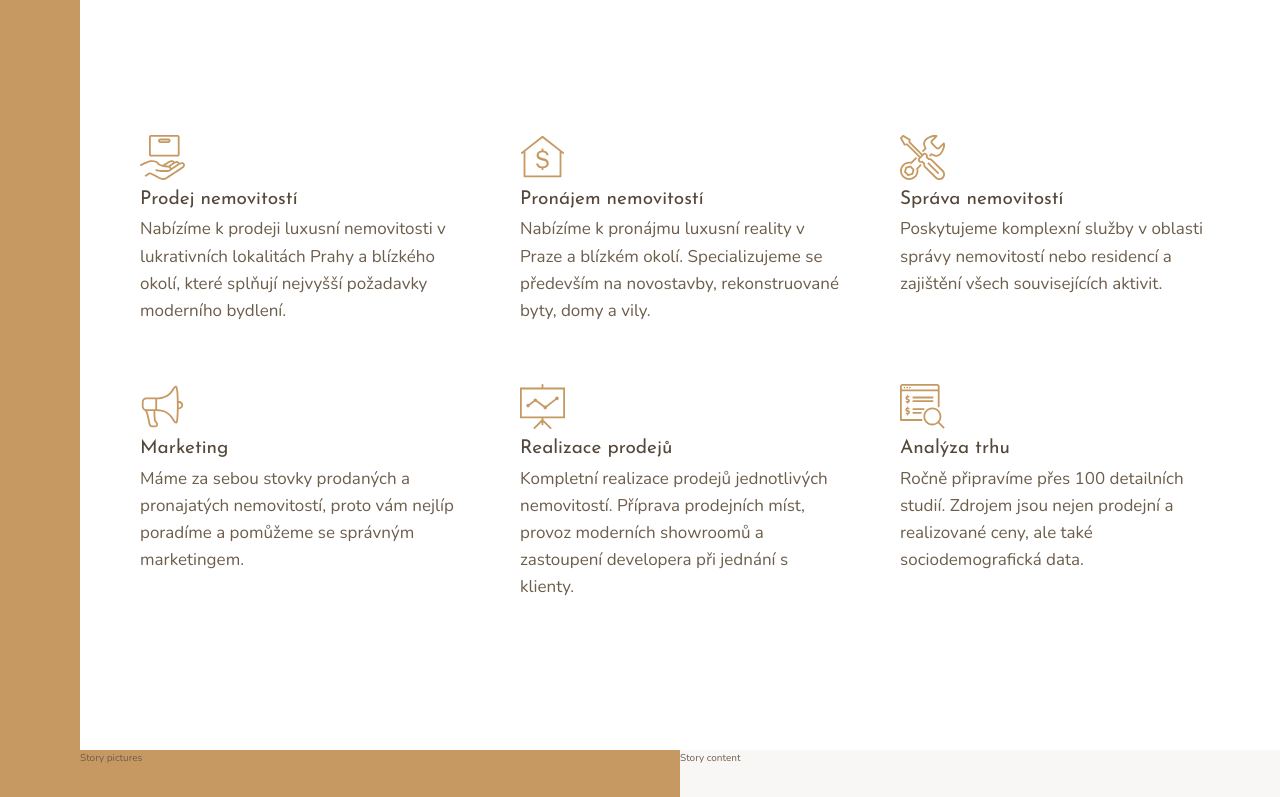
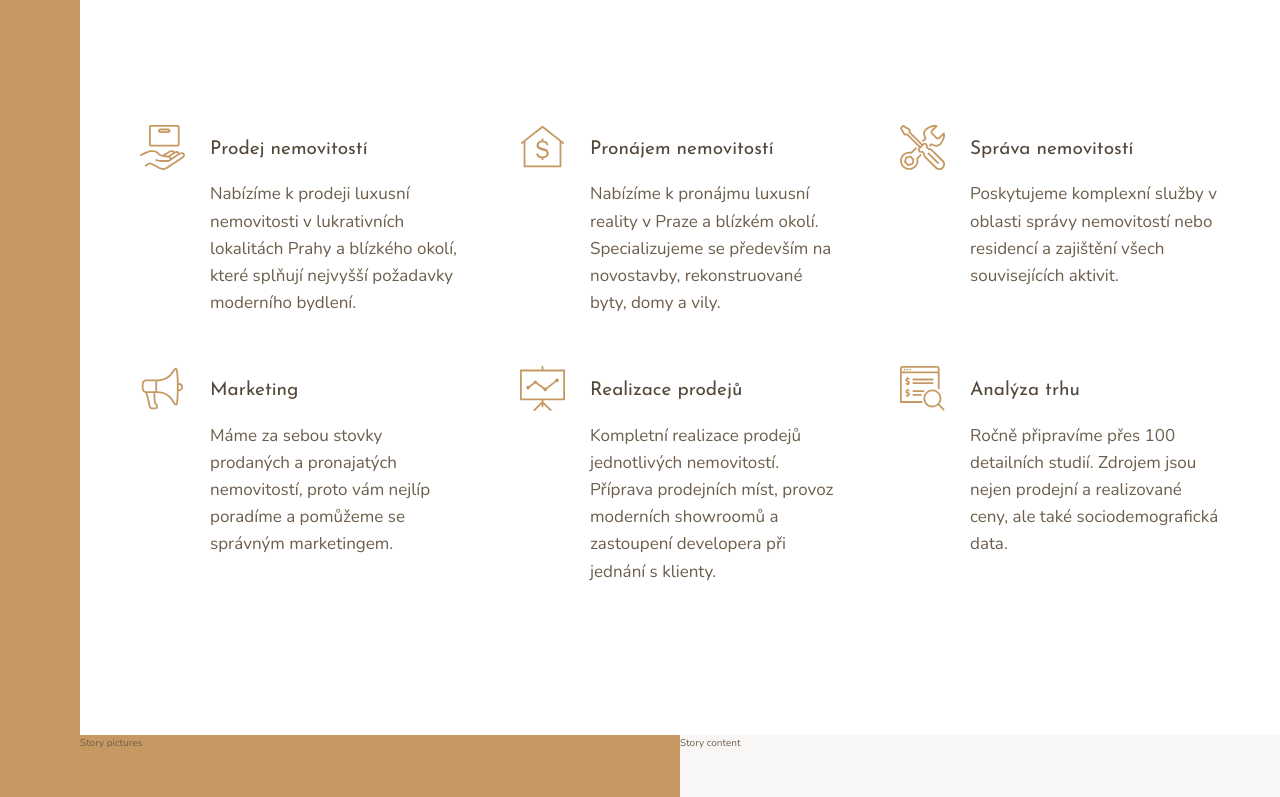
Before and after one commit to skewnity/estate-prague, a website: page index.html in a window 1280 px wide. Shown: the part 655-1452 px from the top of the page. Drawn offline with nearby package versions, Linux system fonts and the light colour scheme.

Commit message:
editing features section

```diff
--- a/sass/_features.scss
+++ b/sass/_features.scss
@@ -1,18 +1,25 @@
 .features {
 	grid-column: center-start / center-end;
-
 	margin: 15rem 0;
+	display: grid;
+	grid-template-columns: repeat(auto-fit, minmax(25rem, 1fr));
+	grid-gap: 6rem;
+	align-items: start;
+}
+.feature{
+	display: grid;
+	grid-template-columns: min-content 1fr;
+	grid-column-gap: 2.5rem;
+	grid-row-gap: 1.5rem;
 
 
-	display: grid;
-	grid-template-columns: repeat(3, 1fr);
-	grid-gap: 6rem;
-}
-.feature{
 	&__icon{
 		fill: $color-primary;
 		width: 4.5rem;
 		height: 4.5rem;
+		grid-row: 1 / span 2;
+
+		transform: translateY(-1rem);
 	}
 	&__text{
 		font-size: 1.7rem;
--- a/sass/_typography.scss
+++ b/sass/_typography.scss
@@ -16,6 +16,7 @@
     @extend %heading;
     font-size: 1.9rem;
 
+
     &--light { color: $color-grey-light-1; }
     &--dark { color: $color-grey-dark-1; }
 
```
Also changed, not shown: css/style.css.
